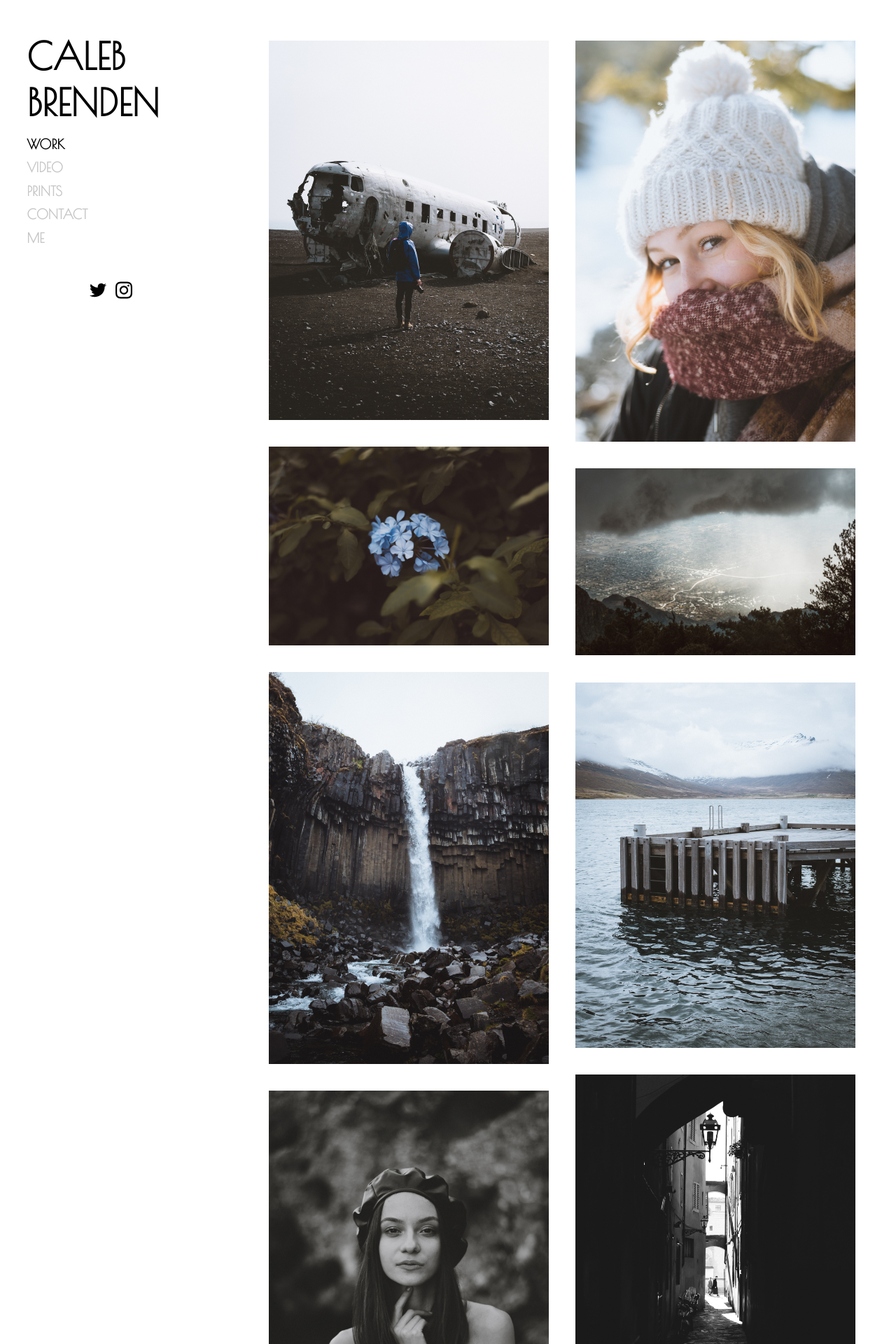
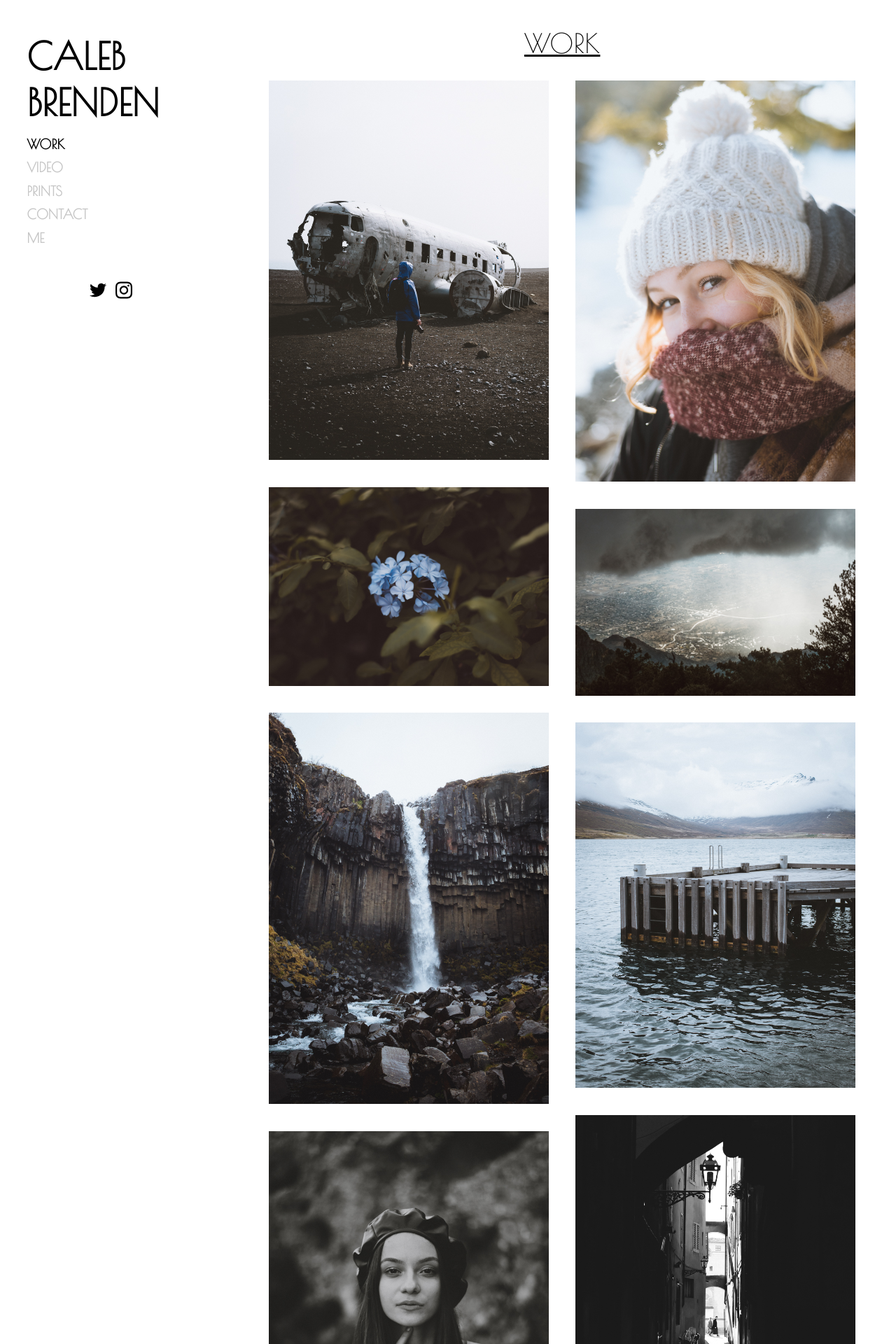
Before and after one commit to calebbrenden/my-site, a Jekyll site: the page built from index.html, in a window 1280 px wide. Shown: the top 1920 px of the page at 70% size. Built offline with Jekyll 4.4.1, drawn with Linux system fonts in a browser that asks for light colours.

Commit message:
added h1

```diff
--- a/index.html
+++ b/index.html
@@ -24,6 +24,8 @@ author: Caleb Brenden
   <div class="gallery-content"><img src="{{ site.baseurl }}/images/samples/sample-15.jpg" alt="sample 15"></div>
 </section> -->
 
+<h1 class="page-title">WORK</h1>
+
 <!-- masonry gallery -->
 <section id="photos">
   <img src="{{ site.baseurl }}/images/samples/iceland-plane.jpg" alt="iceland plane">
```
